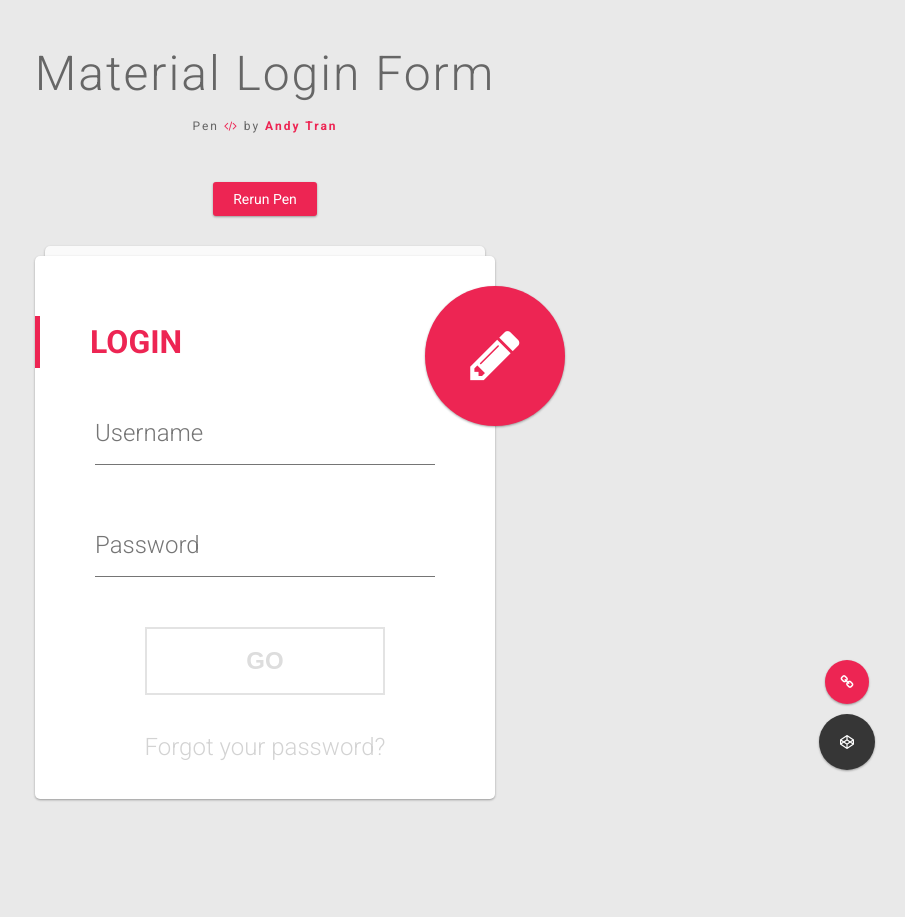
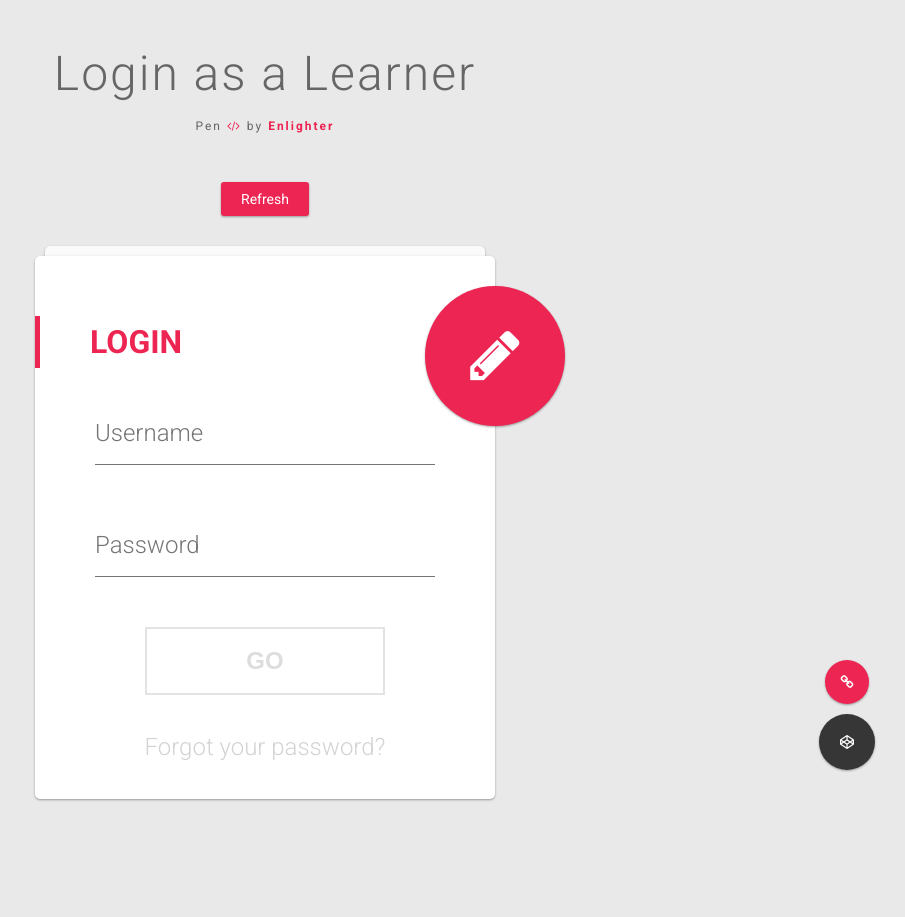
Before and after one commit to enlighter/DBMS-Engineering-Lab, a Django app: template assign_3(online course website)/online_sourses_dbms_system/course_system/templates/course_system/index.html in a window 1280 px wide. Shown: the whole page, without its empty margins (375-1280 px from the left). Run offline with Django 3.2, Linux system fonts and the light colour scheme; the template is opened without the code that fills it, so the values that code supplies are empty; some libraries are stand-ins or nearby versions; some web fonts are replaced.

Commit message:
edit the template for this app

```diff
--- a/assign_3(online course website)/online_sourses_dbms_system/course_system/templates/course_system/index.html
+++ b/assign_3(online course website)/online_sourses_dbms_system/course_system/templates/course_system/index.html
@@ -2,7 +2,7 @@
 <html >
   <head>
     <meta charset="UTF-8">
-    <title>Material Login Form</title>
+    <title>Login page for Learners</title>
 
 
     <link rel="stylesheet" href="/static/course_system/css/reset.css">
@@ -23,9 +23,9 @@
 <!-- Mixins-->
 <!-- Pen Title-->
 <div class="pen-title">
-  <h1>Material Login Form</h1><span>Pen <i class='fa fa-code'></i> by <a href='http://andytran.me'>Andy Tran</a></span>
+  <h1>Login as a Learner</h1><span>Pen <i class='fa fa-code'></i> by <a href='http://andytran.me'>Enlighter</a></span>
 </div>
-<div class="rerun"><a href="">Rerun Pen</a></div>
+<div class="rerun"><a href="">Refresh</a></div>
 <div class="container">
   <div class="card"></div>
   <div class="card">
```
Also changed, not shown: assign_3(online course website)/online_sourses_dbms_system/course_system/templates/course_system/README.txt, assign_3(online course website)/online_sourses_dbms_system/course_system/templates/course_system/license.txt.
